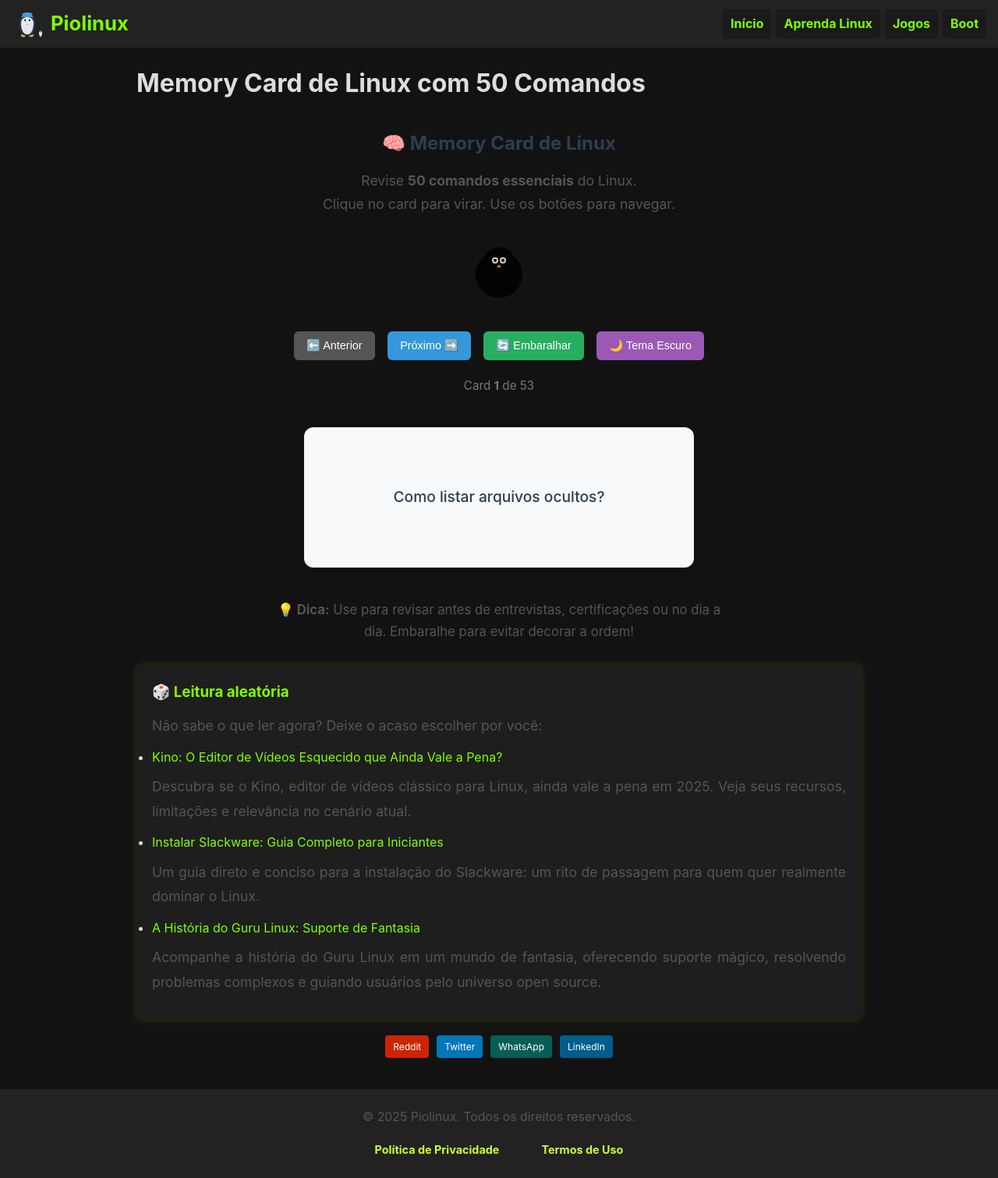
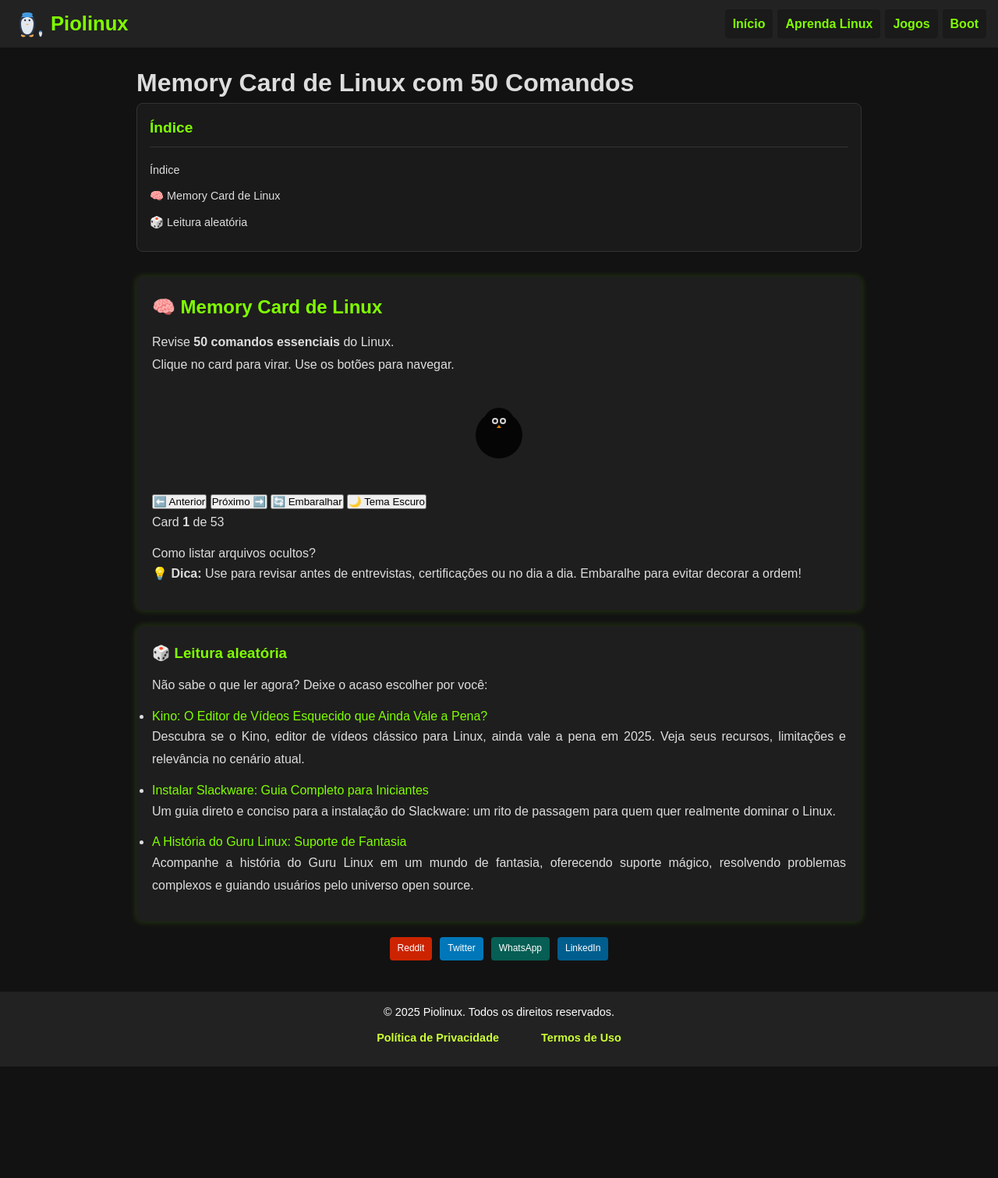
Before and after one commit to Piolinux/piolinux-site, a Jekyll site: the page built from _posts/2025-08-28-memory-card-linux-completo.md, in a window 1280 px wide. Shown: the whole page at 78% size. Built offline with Jekyll 4.4.1, drawn with Linux system fonts in a browser that asks for light colours; after the commit the page ends 1368 px from its top, so only the background shows below that; part of the change alters nothing that is shown.

Commit message:
Update 2025-08-28-memory-card-linux-completo.md

```diff
--- a/_posts/2025-08-28-memory-card-linux-completo.md
+++ b/_posts/2025-08-28-memory-card-linux-completo.md
@@ -7,73 +7,14 @@ date: 2025-08-28 15:00:00 -0300
 author: "PioLinux"
 ---
 
-<style>
-  body, html { margin: 0; padding: 0; font-family: -apple-system, BlinkMacSystemFont, 'Segoe UI', Roboto, 'Helvetica Neue', Arial, sans-serif; }
-  #container {
-    max-width: 960px;
-    margin: 0 auto;
-    padding: 20px;
-    line-height: 1.7;
-    color: #333;
-    transition: background-color 0.3s, color 0.3s;
-  }
-  h2, p { text-align: center; margin: 0.5em 0; }
-  h2 { color: #2c3e50; }
-  p { color: #555; font-size: 1.1em; }
-  #controls { text-align: center; margin: 20px 0; }
-  button {
-    margin: 0 6px;
-    padding: 10px 16px;
-    border: none;
-    border-radius: 6px;
-    cursor: pointer;
-    font-size: 0.9em;
-  }
-  #prevBtn { background: #555; color: white; }
-  #nextBtn { background: #3498db; color: white; }
-  #shuffleBtn { background: #27ae60; color: white; }
-  #themeToggle { background: #9b59b6; color: white; }
-  #counter {
-    text-align: center;
-    font-size: 0.95em;
-    color: #777;
-  }
-  #flashcard {
-    width: 90%;
-    max-width: 500px;
-    min-height: 180px;
-    margin: 40px auto;
-    padding: 25px;
-    background: #f8f9fa;
-    color: #2c3e50;
-    border-radius: 12px;
-    box-shadow: 0 6px 15px rgba(0,0,0,0.1);
-    text-align: center;
-    font-size: 1.2em;
-    font-weight: 500;
-    cursor: pointer;
-    display: flex;
-    align-items: center;
-    justify-content: center;
-    transition: all 0.4s ease;
-  }
-  .tip {
-    max-width: 600px;
-    margin: 0 auto;
-    font-size: 0.95em;
-    color: #666;
-    text-align: center;
-  }
-  .dark {
-    background-color: #121212 !important;
-    color: #e0e0e0 !important;
-  }
-  .dark #flashcard {
-    background-color: #1e1e1e;
-    color: #fff;
-  }
-  .dark button { color: white; }
-</style>
+
+{% include toc.html %}
+
+
+<section class="post-content">
+
+
+
 
 <div id="container">
   <h2>🧠 Memory Card de Linux</h2>
```
